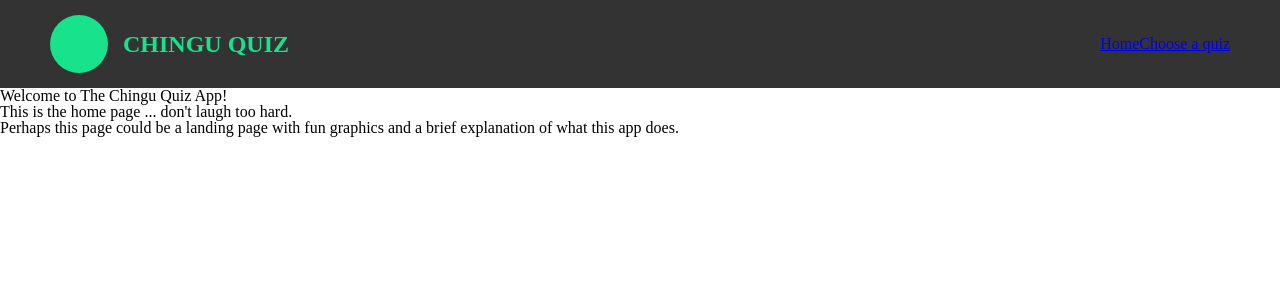
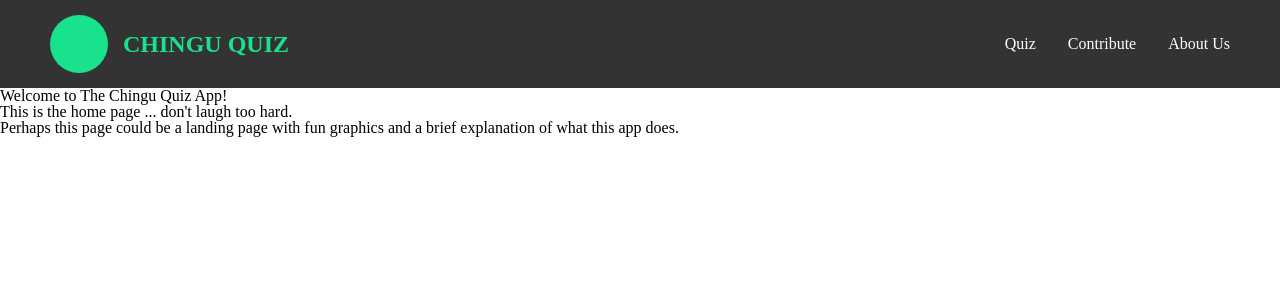
Before and after one commit to chingu-voyages/moonshot-chingu-quiz, a Next.js app in the folder client/: page / in a window 1280 px wide. Shown: the top 300 px of the page. Built offline with nearby package versions, Linux system fonts and the light colour scheme.

Commit message:
CHIN-46-add-basic-navbar

```diff
--- a/client/components/header/Header.js
+++ b/client/components/header/Header.js
@@ -5,7 +5,7 @@ import React from 'react';
 import Head from "next/head";
 import Link from "next/link";
 
-import { Wrapper, InnerWrapper, LogoWrapper, Logo, LogoText } from './styles';
+import { Wrapper, InnerWrapper, LogoWrapper, Logo, LogoText, Navbar, NavbarLink } from './styles';
 
 export default function Header({ children }) {
   return (
@@ -22,14 +22,26 @@ export default function Header({ children }) {
               <LogoText>Chingu Quiz</LogoText>
             </LogoWrapper>
           </Link>
-          <nav>
-            <Link href="/">
-              <a>Home</a>
+
+          <Navbar>
+            <Link href="/quizzes">
+              <NavbarLink>
+                Quiz
+              </NavbarLink>
             </Link>
-            <Link href="/quizzes">
-              <a>Choose a quiz</a>
+
+            <Link href="/contribute">
+              <NavbarLink>
+                Contribute
+              </NavbarLink>
             </Link>
-          </nav>
+
+            <Link href="/about">
+              <NavbarLink>
+                About Us
+              </NavbarLink>
+            </Link>
+          </Navbar>
         </InnerWrapper>
       </Wrapper>
 
--- a/client/components/header/styles.js
+++ b/client/components/header/styles.js
@@ -16,6 +16,7 @@ export const InnerWrapper = styled.div`
     margin: 0 auto;
 `;
 
+// LOGO //
 export const LogoWrapper = styled.div`
     display: flex;
     align-items: center;
@@ -38,3 +39,21 @@ export const LogoText = styled.div`
     text-transform: uppercase;
     color: #18E28C;
 `;
+
+// NAVBAR //
+export const Navbar = styled.nav`
+    display: flex;
+    align-items: center;
+`;
+
+export const NavbarLink = styled.a`
+    font-size: 16px;
+    line-height: 24px;
+    color: #fff;
+    margin-right: 32px;
+    cursor: pointer;
+
+    &:last-of-type {
+        margin-right: 0;
+    }
+`;
```
